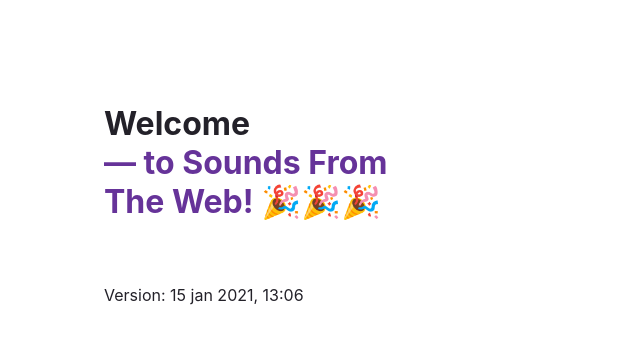
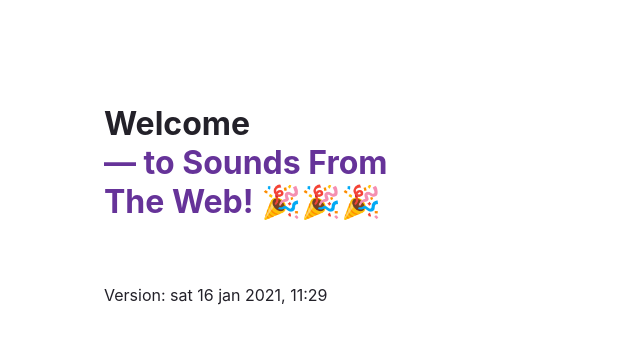
Before and after one commit to astrego/soundsfromtheweb-firebase, a Gatsby site: page / in a window 1280 px wide. Shown: the full height of the page, 0-640 px from the left. Built offline with nearby package versions, Linux system fonts and the light colour scheme; Gatsby itself is replaced by a stand-in of ours.

Commit message:
added travis.yml

```diff
--- a/src/pages/index.js
+++ b/src/pages/index.js
@@ -109,7 +109,7 @@
           🎉🎉🎉
         </span>
       </h1>
-      <p style={paragraphStyles}>Version: 15 jan 2021, 13:06</p>
+      <p style={paragraphStyles}>Version: sat 16 jan 2021, 11:29</p>
     </main>
   );
 };
```
Also changed, not shown: .travis.yml (added), 1 other file.
